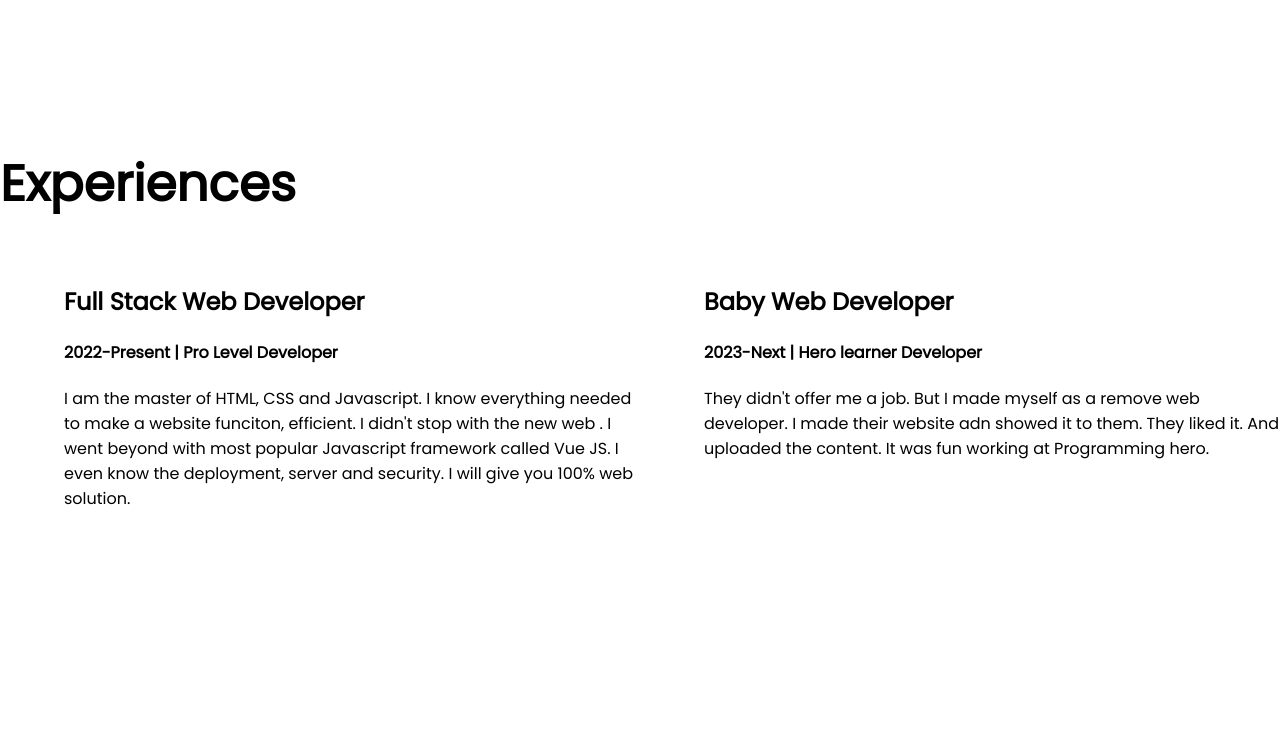
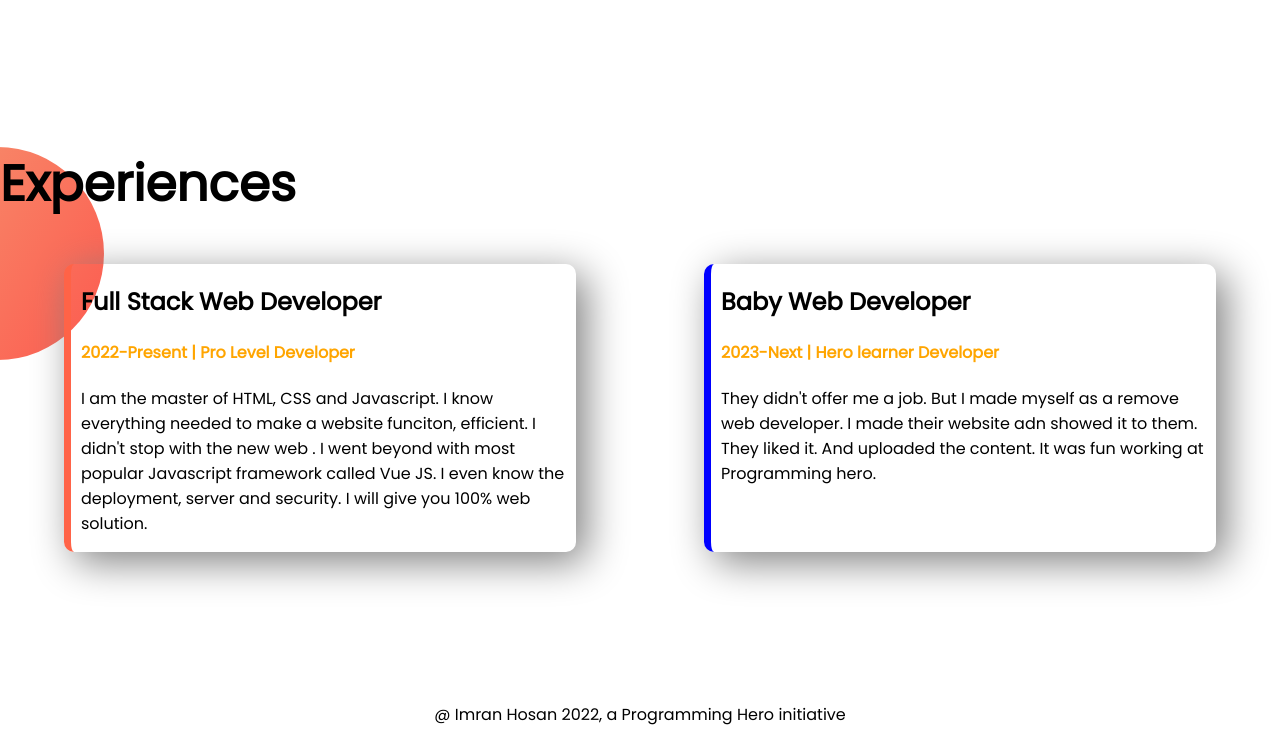
Before and after one commit to imranfix/my-first-portfolio, a plain HTML site: page index.html in a window 1280 px wide. Shown: the part 1038-1781 px from the top of the page. Before the commit the page ends 1715 px from the top, so only its background shows below. Drawn offline with Linux system fonts and the light colour scheme.

Commit message:
styled border and added footer

```diff
--- a/index.html
+++ b/index.html
@@ -53,25 +53,25 @@
 <section class="experience-area">
    <h1>Experiences</h1>
     <div class="flexible-container">
-        <div class="half-width">
+
+        <div id="full-stack-developer" class="experience-item ">
             <h2>Full Stack Web Developer</h2>
-            <h4>2022-Present | Pro Level Developer </h4>
+            <h4 class="selected-color">2022-Present | Pro Level Developer </h4>
             <p> I am the master of HTML, CSS and Javascript. I know everything needed to make a website funciton, efficient. I didn't stop with the new web . I went beyond with most popular Javascript framework called Vue JS. I even know the deployment, server and security. I will give you 100% web solution.</p>
            </div>
 
-           <div class="half-width">
+           <div id="baby-web-developer" class="experience-item">
             <h2>Baby Web Developer</h2>
-            <h4>2023-Next | Hero learner Developer</h4>
+            <h4 class="selected-color">2023-Next | Hero learner Developer</h4>
             <p>They didn't offer me a job. But I made myself as a remove web developer. I made their website adn showed it to them. They liked it. And uploaded the content. It was fun working at Programming hero.</p>
            </div>
 
     </div>
 </section>
+</body>
 
 
-
-
-
-
-</body>
+<footer>
+    <p>@ Imran Hosan 2022, a Programming Hero initiative</p>
+</footer>
 </html>
--- a/style.css
+++ b/style.css
@@ -45,3 +45,38 @@
     background-repeat: no-repeat;
     background-position: right;
 }
+.selected-color{
+
+    color: orange;
+}
+
+.experience-area{
+
+    background-image: url(images/exp-bg.png);
+    background-repeat: no-repeat;
+}
+
+.experience-item{
+
+    width: 40%;
+    margin-left: 5%;
+    margin-right: 5%;
+    padding-left: 10px;
+    border-radius: 10px;
+    box-shadow: 10px 10px 40px gray;
+
+}
+#full-stack-developer{
+
+    border-left: 7px solid tomato;
+}
+
+#baby-web-developer{
+
+    border-left: 7px solid blue;
+}
+
+footer p{
+
+    text-align: center;
+}
```
